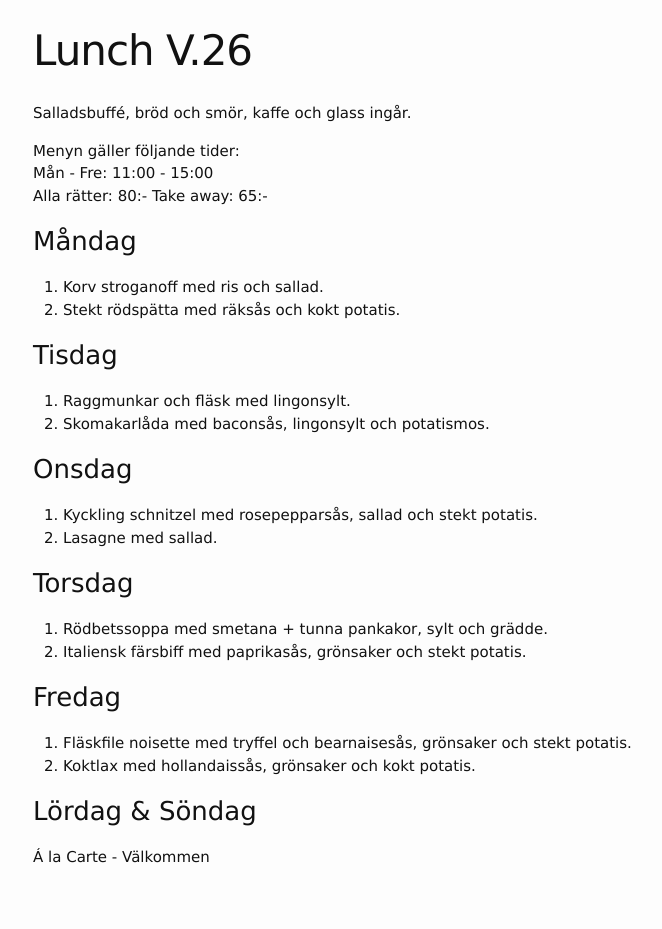
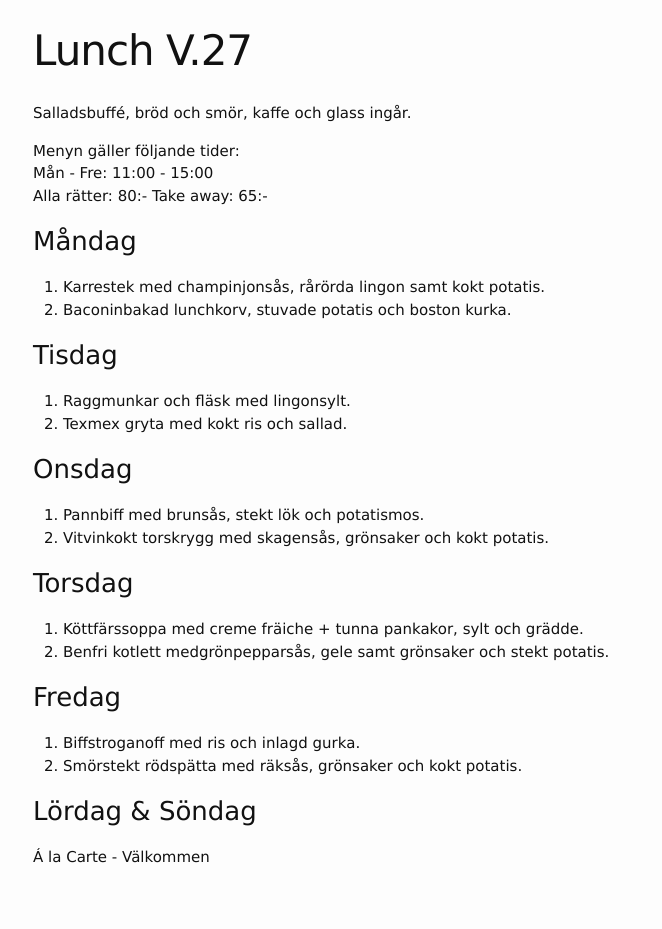
Before and after one commit to FarInn62/farinn62.github.io, a Jekyll site: the page built from lunch.md, in a window 1280 px wide. Shown: the whole page, without its empty margins (237-899 px from the left). Built offline with Jekyll 4.4.1, drawn with Linux system fonts in a browser that asks for light colours.

Commit message:
Update lunch.md

```diff
--- a/lunch.md
+++ b/lunch.md
@@ -1,6 +1,6 @@
 ---
 layout: foodmenu
-title: Lunch V.26
+title: Lunch V.27
 permalink: /lunch/
 published: true
 ---
@@ -12,28 +12,28 @@ Alla rätter: 80:- Take away: 65:-
 
 ### Måndag
 
-1. Korv stroganoff med ris och sallad.
-2. Stekt rödspätta med räksås och kokt potatis.
+1. Karrestek med champinjonsås, rårörda lingon samt kokt potatis.
+2. Baconinbakad lunchkorv, stuvade potatis och boston kurka.
 
 ### Tisdag
 
 1. Raggmunkar och fläsk med lingonsylt.
-2. Skomakarlåda med baconsås, lingonsylt och potatismos.
+2. Texmex gryta med kokt ris och sallad.
 
 ### Onsdag
 
-1. Kyckling schnitzel med rosepepparsås, sallad och stekt potatis.
-2. Lasagne med sallad.
+1. Pannbiff med brunsås, stekt lök och potatismos.
+2. Vitvinkokt torskrygg med skagensås, grönsaker och kokt potatis.
 
 ### Torsdag
 
- 1. Rödbetssoppa med smetana + tunna pankakor, sylt och grädde.
- 2. Italiensk färsbiff med paprikasås, grönsaker och stekt potatis.
+ 1. Köttfärssoppa med creme fräiche + tunna pankakor, sylt och grädde.
+ 2. Benfri kotlett medgrönpepparsås, gele samt grönsaker och stekt potatis.
 
 ### Fredag
 
-1. Fläskfile noisette med tryffel och bearnaisesås, grönsaker och stekt potatis.
-2. Koktlax med hollandaissås, grönsaker och kokt potatis.
+1. Biffstroganoff med ris och inlagd gurka.
+2. Smörstekt rödspätta med räksås, grönsaker och kokt potatis.
 
 ### Lördag & Söndag
 Á la Carte - Välkommen
```
